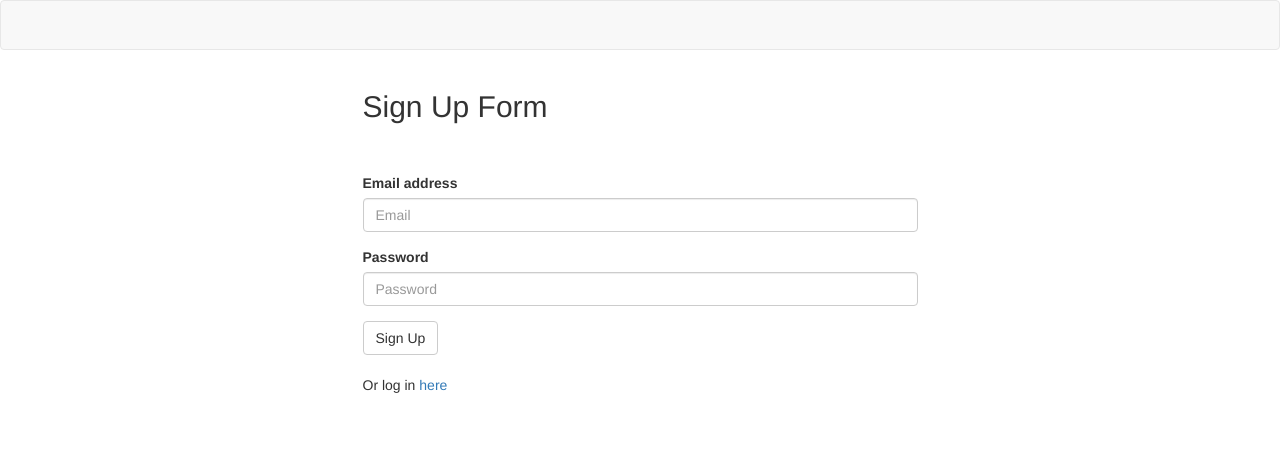
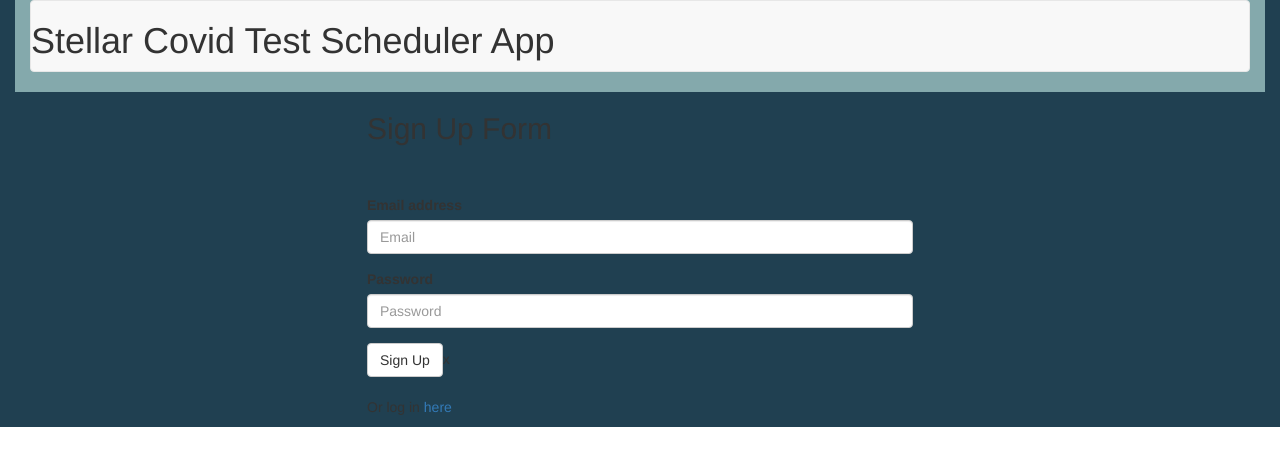
Before and after one commit to jmyardley/stellar-app, a website: page public/signup.html in a window 1280 px wide. Drawn offline with nearby package versions, Linux system fonts and the light colour scheme.

Commit message:
added needed re

```diff
--- a/public/signup.html
+++ b/public/signup.html
@@ -2,17 +2,22 @@
 <html lang="en">
 
 <head>
-  <title>Passport Authentication</title>
+  <title>Stellar Covid Test Scheduler App</title>
   <meta charset="UTF-8">
   <meta name="viewport" content="width=device-width, initial-scale=1">
+  <link rel="stylesheet" href="https://cdn.jsdelivr.net/npm/bulma@0.9.1/css/bulma.min.css">
+  <link rel="stylesheet" href="https://cdnjs.cloudflare.com/ajax/libs/bulma/0.5.2/css/bulma.css">
   <link rel="stylesheet" href="https://maxcdn.bootstrapcdn.com/bootswatch/3.3.7/lumen/bootstrap.min.css">
   <link href="/stylesheets/style.css" rel="stylesheet">
+  <div style="background-color: #204051;text-align: left;" class="container-fluid">
+
 </head>
 
 <body>
+  <div style="background-color: #84a9ac;text-align: left;" class="container-fluid">
   <nav class="navbar navbar-default">
-    <div class="container-fluid">
       <div class="navbar-header">
+          <h1>Stellar Covid Test Scheduler App</h1>
       </div>
     </div>
   </nav>
@@ -33,7 +38,7 @@
             <span class="glyphicon glyphicon-exclamation-sign" aria-hidden="true"></span>
             <span class="sr-only">Error:</span> <span class="msg"></span>
           </div>
-          <button type="submit" class="btn btn-default">Sign Up</button>
+          <button type="submit" class="btn btn-default">Sign Up</button>x
         </form>
         <br />
         <p>Or log in <a href="/login">here</a></p>
--- a/public/stylesheets/style.css
+++ b/public/stylesheets/style.css
@@ -2,3 +2,6 @@ form.signup,
 form.login {
   margin-top: 50px;
 }
+/* .button {
+  background-color: #4CAF50;
+} */
```
